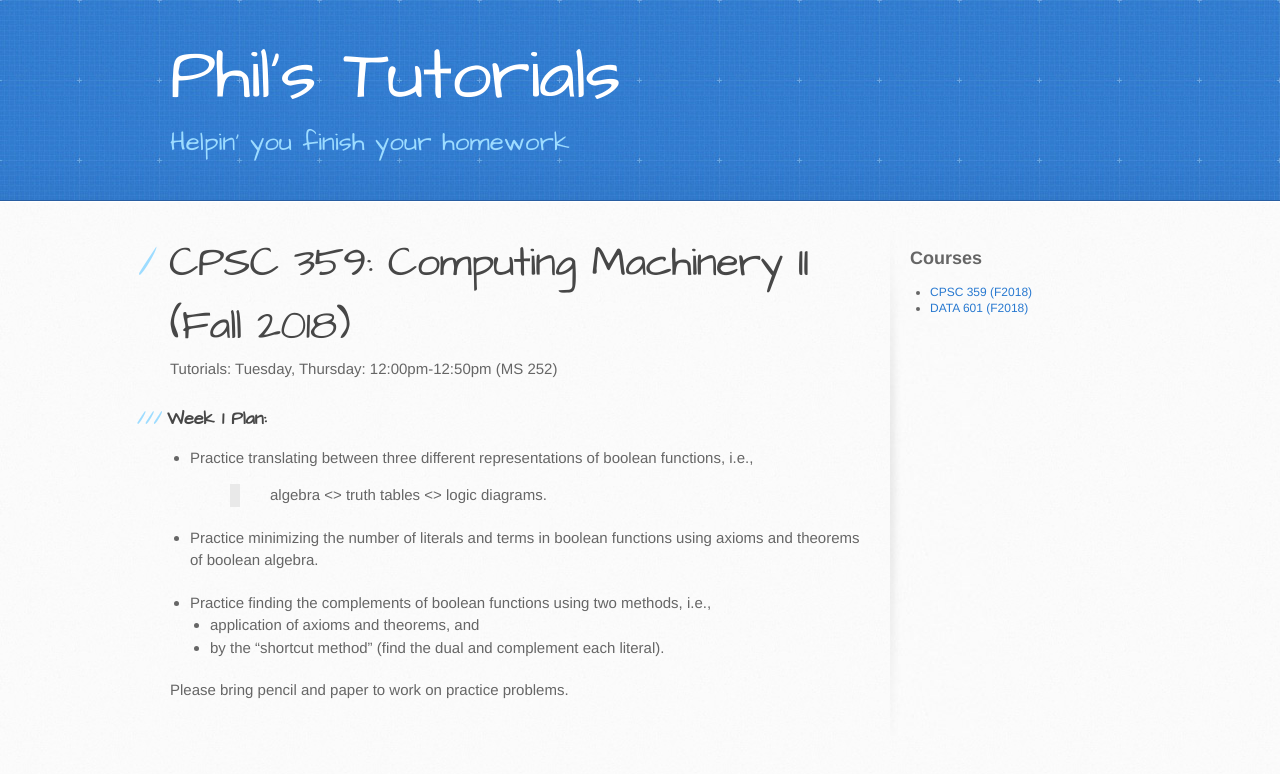
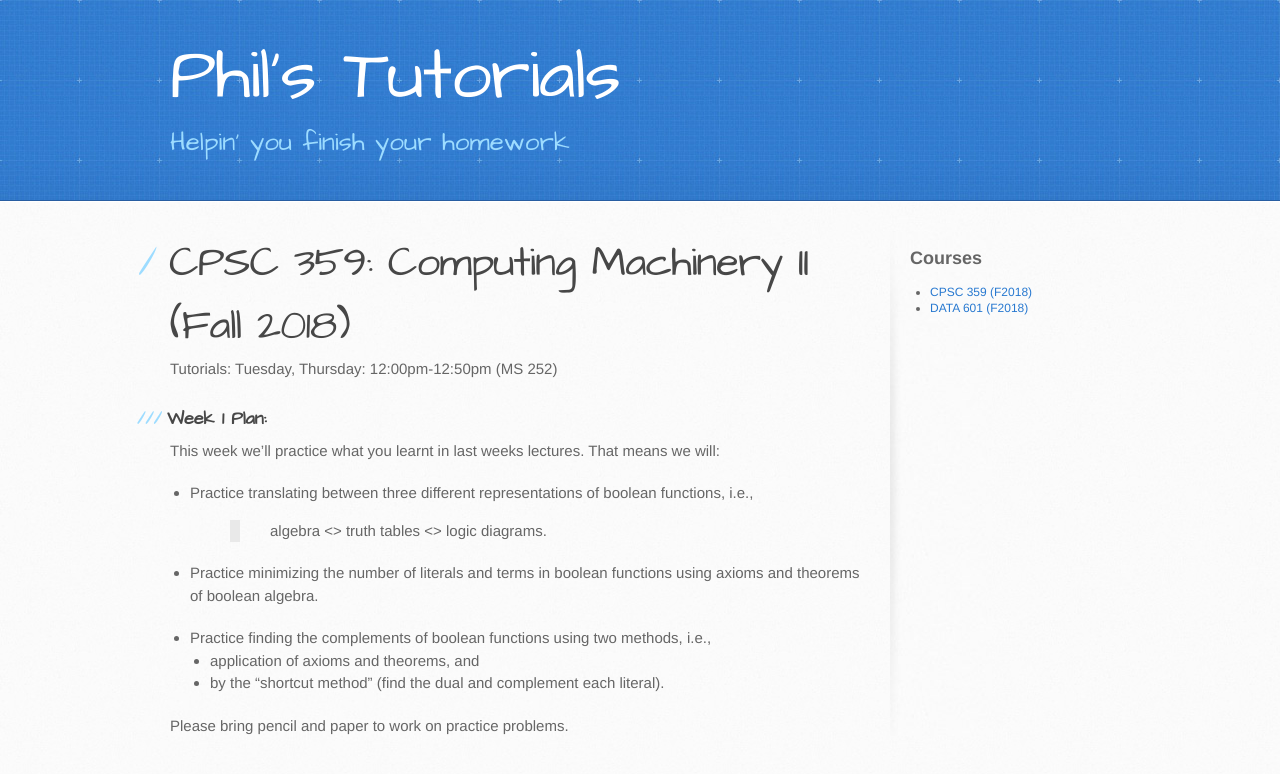
Before and after one commit to philstutorials/philstutorials.github.io, a Jekyll site: the page built from CPSC359.md, in a window 1280 px wide. Shown: the top 774 px of the page. Built offline with Jekyll 4.4.1, drawn with Linux system fonts in a browser that asks for light colours; our own code applies the rules of GitHub Pages for plain Markdown files.

Commit message:
Update CPSC359.md

```diff
--- a/CPSC359.md
+++ b/CPSC359.md
@@ -8,6 +8,8 @@ Tutorials: Tuesday, Thursday: 12:00pm-12:50pm (MS 252)
 
 
 ### Week 1 Plan:
+This week we'll practice what you learnt in last weeks lectures. That means we will:
+
 - Practice translating between three different representations of boolean functions, i.e.,
  > algebra <> truth tables <> logic diagrams.
 
```
